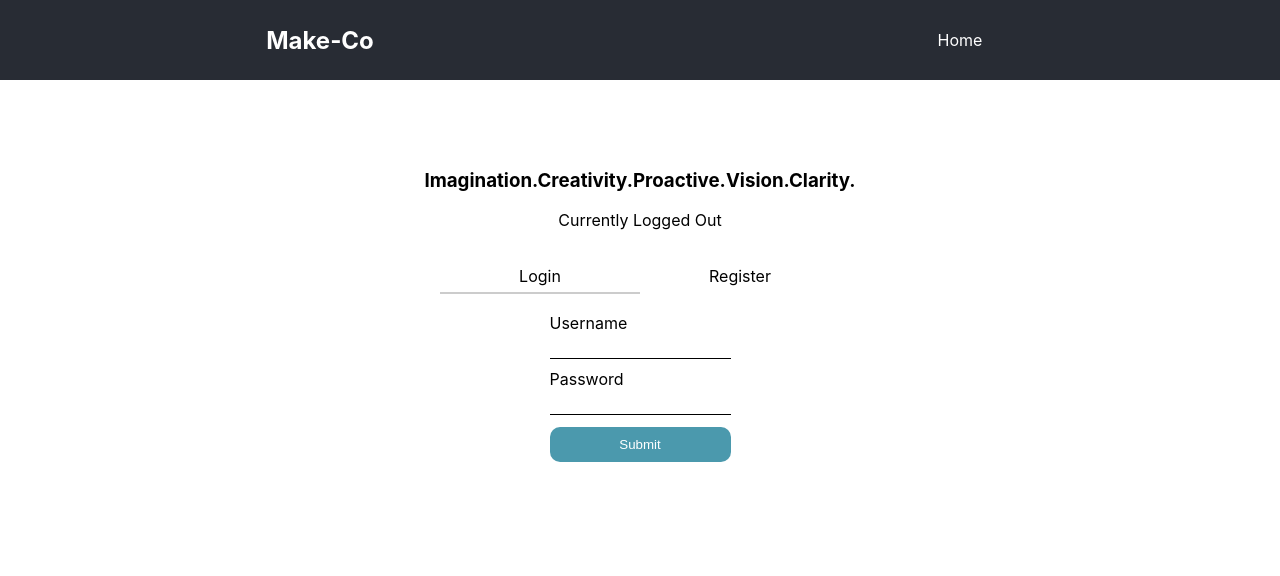
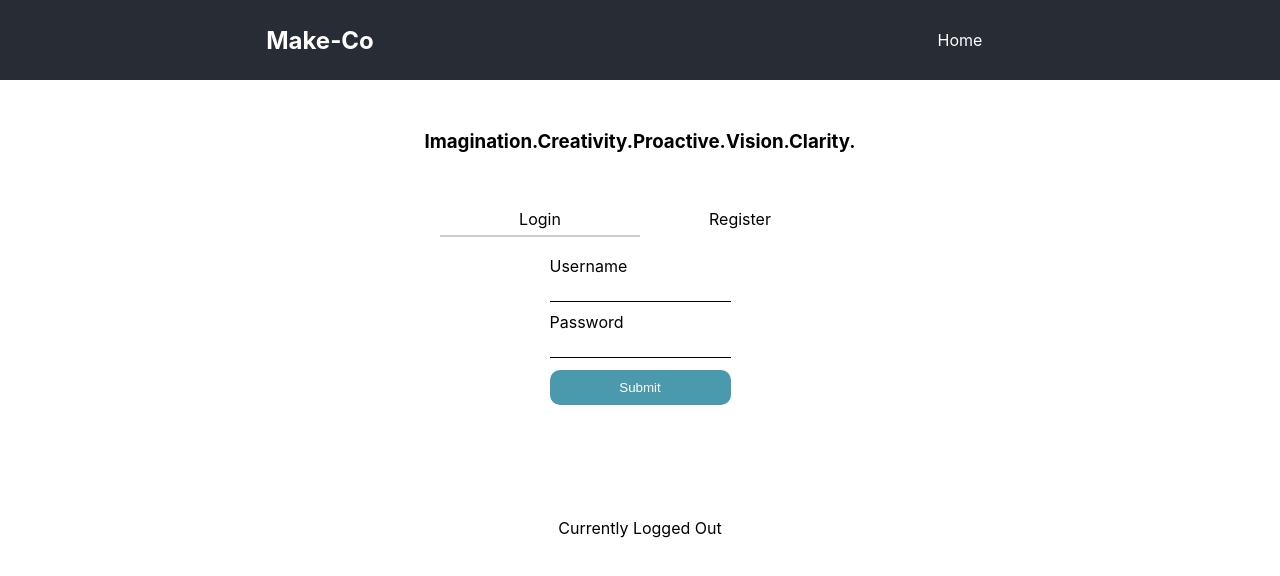
Before and after one commit to Co-make-bw/front-end, a React (Create React App) app in the folder co-make/: page / in a window 1280 px wide. Shown: the top 576 px of the page. Built offline with nearby package versions, Linux system fonts and the light colour scheme.

Commit message:
styling added

```diff
--- a/co-make/src/components/Default.css
+++ b/co-make/src/components/Default.css
@@ -25,3 +25,8 @@
 .selected {
     border-bottom: 2px solid #ccc;
 }
+
+#tagline {
+    margin-top: -20px;
+    margin-bottom: 50px;
+}
--- a/co-make/src/components/Default.js
+++ b/co-make/src/components/Default.js
@@ -75,7 +75,7 @@ function Default() {
                 <span id="sp4">Vision.</span>
                 <span id="sp5">Clarity.</span>
             </h3>
-            <div style={{marginBottom: 30 }}><LoggedInState loggedInStatus={isLoggedIn} /></div>
+
             <div className="box-controller">
                 <div className="controller">
                     <div
@@ -105,6 +105,7 @@ function Default() {
 
                 </div>
             </div>
+            <div style={{marginBottom: 30 }}><LoggedInState loggedInStatus={isLoggedIn} /></div>
         </div>
     )
 
```
